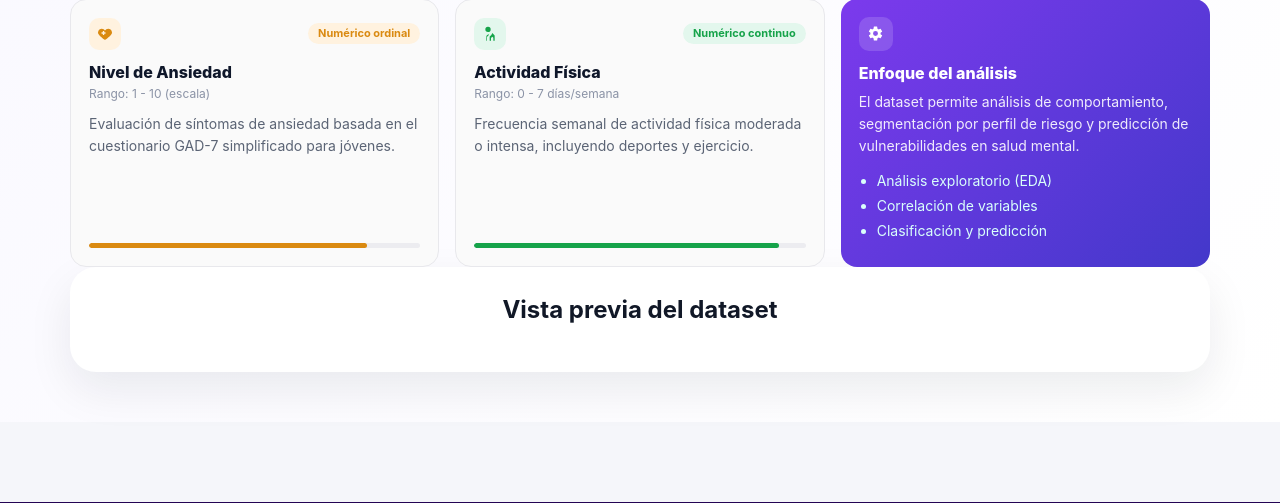
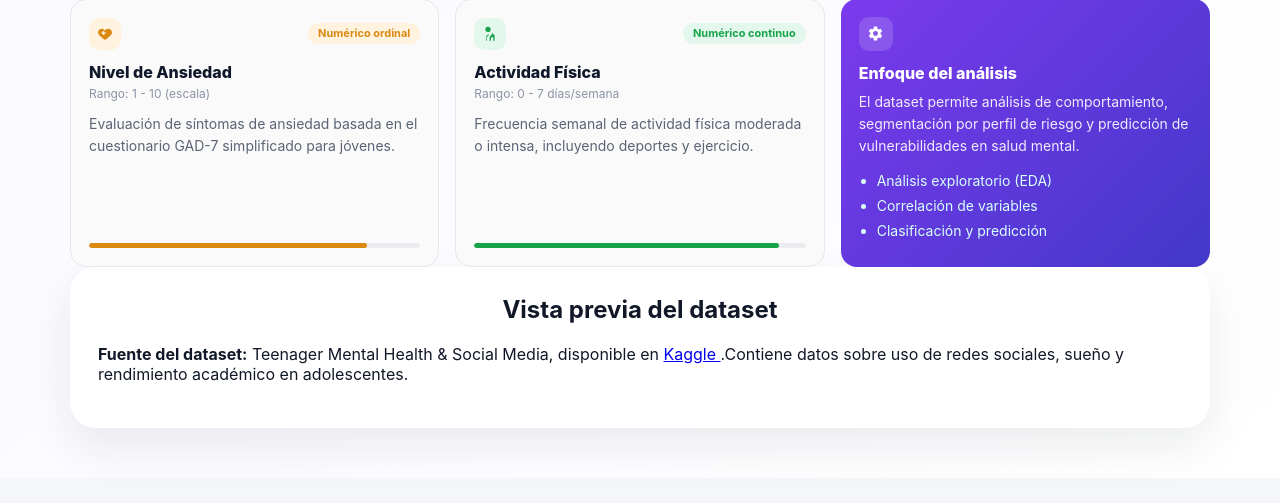
Before and after one commit to Dany601/Bio-Red, a Flask app: template templates/dataset.html in a window 1280 px wide. Shown: the part 793-1296 px from the top of the page. Run offline with Flask 3, Linux system fonts and the light colour scheme; the template is opened without the code that fills it, so the values that code supplies are empty.

Commit message:
actualizacion referencia dataset

```diff
--- a/templates/dataset.html
+++ b/templates/dataset.html
@@ -204,6 +204,13 @@
 
     <div class="tabla-container">
         <h3 class="titulo-centrado">Vista previa del dataset</h3>
+       <p>
+            <strong>Fuente del dataset:</strong> Teenager Mental Health & Social Media, disponible en
+            <a href="https://www.kaggle.com/datasets/algozee/teenager-menthal-healy" target="_blank">
+             Kaggle
+            </a>.Contiene datos sobre uso de redes sociales, sueño y rendimiento académico en adolescentes.
+        </p>
+
 
         <div class="tabla-scroll">
             <table class="tabla-dataset">
--- a/templates/documentacion.html
+++ b/templates/documentacion.html
@@ -327,6 +327,9 @@
        <div class="reference-card">
         <strong>[6]</strong> Spitzer, R. L., et al. (2006). <em>A brief measure for assessing generalized anxiety disorder (GAD-7). </em> Archives of Internal Medicine, 166(10), 1092-1097.
       </div>
+       <div class="reference-card">
+        <strong>[7]</strong> Checking your browser - reCAPTCHA. (s/f). Kaggle.com. <em>Recuperado el 6 de mayo de 2026, de  </em> https://www.kaggle.com/datasets/algozee/teenager-menthal-healy
+      </div>
     </section>
 
   </main>
--- a/templates/kpis.html
+++ b/templates/kpis.html
@@ -75,7 +75,7 @@
                 title="Bio-Red"
                 width="600"
                 height="373.5"
-                src="https://app.powerbi.com/view?r=eyJrIjoiZTM3YzhiNjEtNmYzYi00NzgwLWI5NmItYTk5YWY3ZjQ3MWMyIiwidCI6IjA3ZGE2N2EwLTFmNDMtNGU4Yy05NzdmLTVmODhiNjQ3MGVlNiIsImMiOjR9&pageName=3414700f418097bcb01c"
+                src="https://app.powerbi.com/view?r=eyJrIjoiZTM3YzhiNjEtNmYzYi00NzgwLWI5NmItYTk5YWY3ZjQ3MWMyIiwidCI6IjA3ZGE2N2EwLTFmNDMtNGU4Yy05NzdmLTVmODhiNjQ3MGVlNiIsImMiOjR9"
                 frameborder="0"
                 allowFullScreen="true">
              </iframe>
```
Also changed, not shown: templates/analisis.html (+1 -1 lines).
